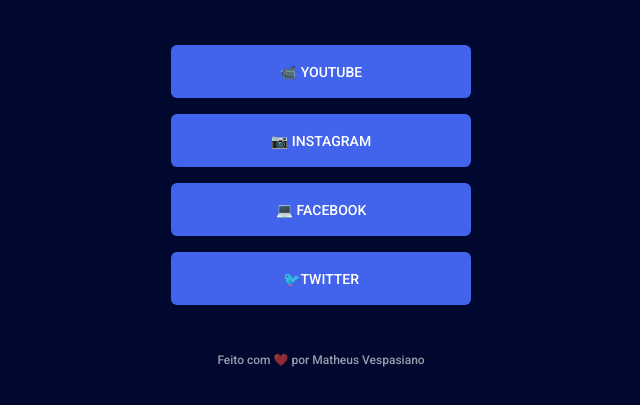
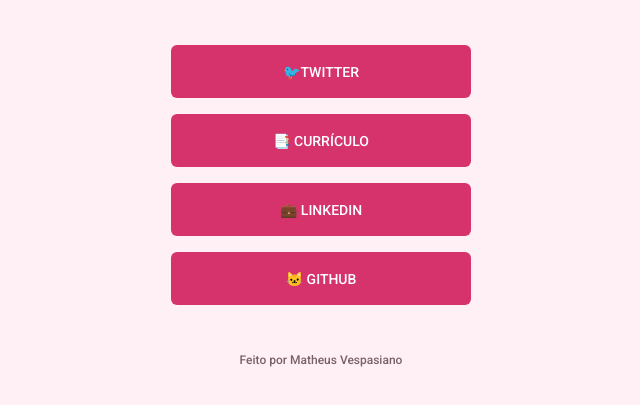
Before and after one commit to Vespasianoo/social-links, a plain HTML site: page index.html in a window 1280 px wide. Shown: the part 299-704 px from the top of the page, without its empty margins (319-959 px from the left). Drawn offline with Linux system fonts and the light colour scheme.

Commit message:
Atualização para links corretos

```diff
--- a/index.html
+++ b/index.html
@@ -1,5 +1,5 @@
 <!DOCTYPE html>
-<html lang="en">
+<html lang="pt-BR">
   <head>
     <link rel="preconnect" href="https://fonts.googleapis.com" />
     <link rel="preconnect" href="https://fonts.gstatic.com" crossorigin />
@@ -13,7 +13,7 @@
     />
     <link rel="stylesheet" href="./style.css">
   </head>
-  <body class="dark-blue">
+  <body class="pink">
     <div class="container">
       <img
         class="avatar"
@@ -25,29 +25,27 @@
 
       <ul>
         <li>
-          <a
-            href="https://www.youtube.com/channel/UCjJXGtme-U8SOmm1o3cmCNw"
-            target="_blank"
-            >📹 Youtube</a
+          <a href="https://twitter.com/Matheusrcha1" target="_blank">
+            🐦Twitter</a
           >
         </li>
         <li>
-          <a href="https://www.instagram.com/m.vespasiano04/" target="_blank">
-            📷 Instagram</a
+          <a href="#" target="_blank">
+            📑 Currículo</a
           >
         </li>
         <li>
-          <a href="https://www.facebook.com" target="_blank"> 💻 Facebook</a>
+          <a href="https://www.linkedin.com/in/matheus-vespasiano-499777241/" target="_blank"> 💼 LinkedIn</a>
         </li>
         <li>
-          <a href="https://twitter.com/Matheusrcha1" target="_blank">
-            🐦Twitter</a
+          <a href="https://github.com/Vespasianoo" target="_blank">
+            🐱 Github</a
           >
         </li>
       </ul>
 
       <footer>
-        Feito com ❤️ por
+        Feito por
         <a href="https://www.instagram.com/m.vespasiano04/" target="_blank"
           >Matheus Vespasiano
         </a>
```
